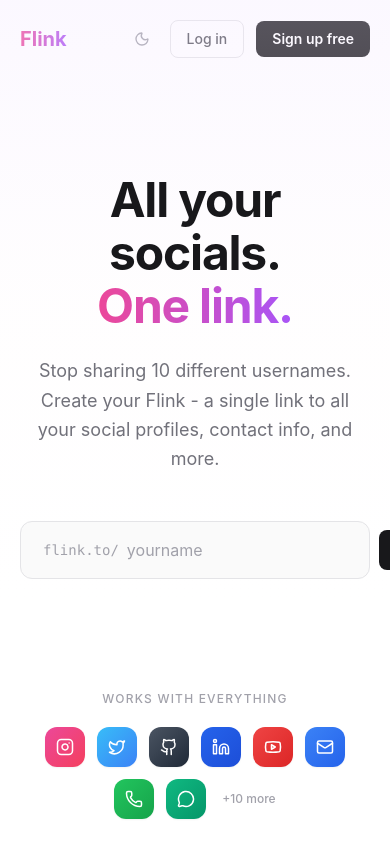
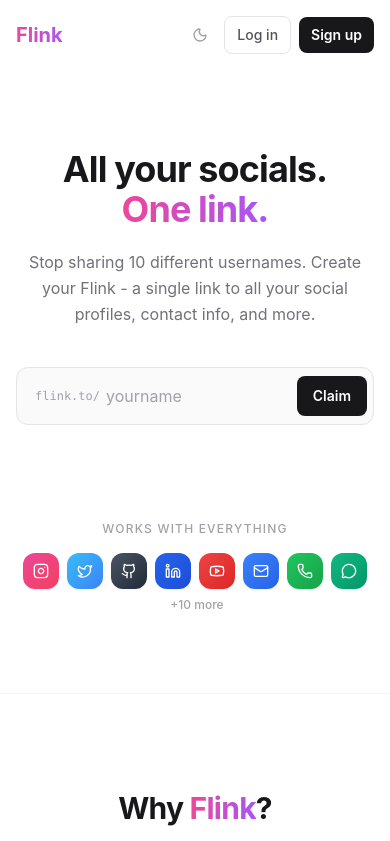
Before and after one commit to Basava44/Flink, a React (Vite) app: page / in a window 390 px wide. Shown: the top 841 px of the page. Built offline with nearby package versions, Linux system fonts and the light colour scheme.

Commit message:
redesign

```diff
--- a/src/pages/Home.jsx
+++ b/src/pages/Home.jsx
@@ -77,11 +77,11 @@
   return (
     <div className={`min-h-screen ${isDark ? "bg-zinc-950 text-zinc-100" : "bg-white text-zinc-900"}`}>
       {/* Nav */}
-      <nav className="relative max-w-5xl mx-auto px-5 py-5 flex items-center justify-between">
+      <nav className="relative max-w-5xl mx-auto px-4 sm:px-5 py-4 sm:py-5 flex items-center justify-between">
         <span className="text-xl font-bold bg-gradient-to-r from-pink-500 to-purple-500 bg-clip-text text-transparent">
           Flink
         </span>
-        <div className="flex items-center gap-3">
+        <div className="flex items-center gap-2 sm:gap-3">
           <button
             onClick={toggleTheme}
             className={`p-2 rounded-lg transition-colors ${
@@ -92,7 +92,7 @@
           </button>
           <button
             onClick={() => navigate("/login")}
-            className={`text-sm font-medium px-4 py-2 rounded-lg border transition-colors ${
+            className={`text-sm font-medium px-3 sm:px-4 py-2 rounded-lg border transition-colors ${
               isDark ? "text-zinc-400 hover:text-white border-zinc-700" : "text-zinc-600 hover:text-zinc-900 border-zinc-200"
             }`}
           >
@@ -100,29 +100,29 @@
           </button>
           <button
             onClick={() => navigate("/login")}
-            className={`text-sm font-semibold px-4 py-2 rounded-lg transition-all duration-200 active:scale-95 ${
+            className={`text-sm font-semibold px-3 sm:px-4 py-2 rounded-lg transition-all duration-200 active:scale-95 ${
               isDark
                 ? "bg-white text-zinc-900 hover:bg-zinc-200"
                 : "bg-zinc-900 text-white hover:bg-zinc-800"
             }`}
           >
-            Sign up free
+            Sign up
           </button>
         </div>
       </nav>
 
       {/* Subtle gradient wave BG */}
-      <div className="absolute top-0 inset-x-0 h-[600px] overflow-hidden pointer-events-none">
+      <div className="absolute top-0 inset-x-0 h-[600px] overflow-hidden pointer-events-none -z-10">
         <div className={`absolute inset-0 ${
           isDark
-            ? "bg-gradient-to-b from-purple-950/20 via-zinc-950 to-zinc-950"
-            : "bg-gradient-to-b from-purple-100/30 via-pink-50/10 to-white"
+            ? "bg-gradient-to-b from-purple-950/20 via-transparent to-transparent"
+            : "bg-gradient-to-b from-purple-100/30 via-pink-50/10 to-transparent"
         }`} />
       </div>
 
       {/* Hero */}
-      <section className="relative max-w-3xl mx-auto px-5 pt-24 sm:pt-32 pb-20 text-center">
-        <h1 className="text-5xl sm:text-6xl md:text-7xl font-bold tracking-tight leading-[1.1] mb-6">
+      <section className="relative max-w-3xl mx-auto px-4 sm:px-5 pt-20 sm:pt-32 pb-16 sm:pb-20 text-center">
+        <h1 className="text-4xl sm:text-6xl md:text-7xl font-bold tracking-tight leading-[1.1] mb-5 sm:mb-6">
           All your socials.
           <br />
           <span className="bg-gradient-to-r from-pink-500 to-purple-500 bg-clip-text text-transparent">
@@ -130,7 +130,7 @@
           </span>
         </h1>
 
-        <p className={`text-lg sm:text-xl max-w-xl mx-auto mb-12 leading-relaxed ${
+        <p className={`text-base sm:text-xl max-w-xl mx-auto mb-10 sm:mb-12 leading-relaxed ${
           isDark ? "text-zinc-500" : "text-zinc-500"
         }`}>
           Stop sharing 10 different usernames. Create your Flink - a single link
@@ -144,7 +144,7 @@
               ? "bg-zinc-900 border border-zinc-800"
               : "bg-zinc-50 border border-zinc-200"
           }`}>
-            <span className={`pl-4 pr-1 text-sm font-mono ${isDark ? "text-zinc-600" : "text-zinc-400"}`}>
+            <span className={`pl-3 sm:pl-4 pr-0.5 text-xs sm:text-sm font-mono flex-shrink-0 ${isDark ? "text-zinc-600" : "text-zinc-400"}`}>
               flink.to/
             </span>
             <input
@@ -152,13 +152,13 @@
               value={handleInput}
               onChange={(e) => checkHandle(e.target.value)}
               placeholder="yourname"
-              className={`flex-1 px-1 py-3 text-sm bg-transparent outline-none ${
+              className={`flex-1 min-w-0 px-1 py-3 text-sm bg-transparent outline-none ${
                 isDark ? "text-white placeholder-zinc-700" : "text-zinc-900 placeholder-zinc-400"
               }`}
             />
             <button
               onClick={handleInput.length >= 3 && handleStatus === "available" ? handleClaim : () => navigate("/login")}
-              className={`px-5 py-2.5 rounded-lg text-sm font-semibold transition-all duration-200 active:scale-95 flex-shrink-0 ${
+              className={`px-4 sm:px-5 py-2.5 rounded-lg text-sm font-semibold transition-all duration-200 active:scale-95 flex-shrink-0 ${
                 isDark
                   ? "bg-white text-zinc-900 hover:bg-zinc-200"
                   : "bg-zinc-900 text-white hover:bg-zinc-800"
@@ -188,12 +188,12 @@
       </section>
 
       {/* Platform icons */}
-      <section className="pb-24 px-5">
+      <section className="pb-20 sm:pb-24 px-4 sm:px-5">
         <div className="max-w-2xl mx-auto text-center">
-          <p className={`text-xs font-medium uppercase tracking-widest mb-5 ${isDark ? "text-zinc-700" : "text-zinc-400"}`}>
+          <p className={`text-xs font-medium uppercase tracking-widest mb-4 sm:mb-5 ${isDark ? "text-zinc-700" : "text-zinc-400"}`}>
             Works with everything
           </p>
-          <div className="flex items-center justify-center gap-3 flex-wrap">
+          <div className="flex items-center justify-center gap-2 sm:gap-3 flex-wrap">
             {[
               { icon: Instagram, color: "from-pink-500 to-rose-500" },
               { icon: Twitter, color: "from-sky-400 to-blue-500" },
@@ -206,9 +206,9 @@
             ].map(({ icon: Icon, color }, i) => (
               <div
                 key={i}
-                className={`w-10 h-10 rounded-xl bg-gradient-to-br ${color} flex items-center justify-center shadow-sm`}
+                className={`w-9 h-9 sm:w-10 sm:h-10 rounded-xl bg-gradient-to-br ${color} flex items-center justify-center shadow-sm`}
               >
-                <Icon className="w-[18px] h-[18px] text-white" />
+                <Icon className="w-4 h-4 sm:w-[18px] sm:h-[18px] text-white" />
               </div>
             ))}
             <span className={`text-xs font-medium ml-1 ${isDark ? "text-zinc-600" : "text-zinc-400"}`}>
```
Also changed, not shown: 1 other file (tests, documents, lock files or other folders).
